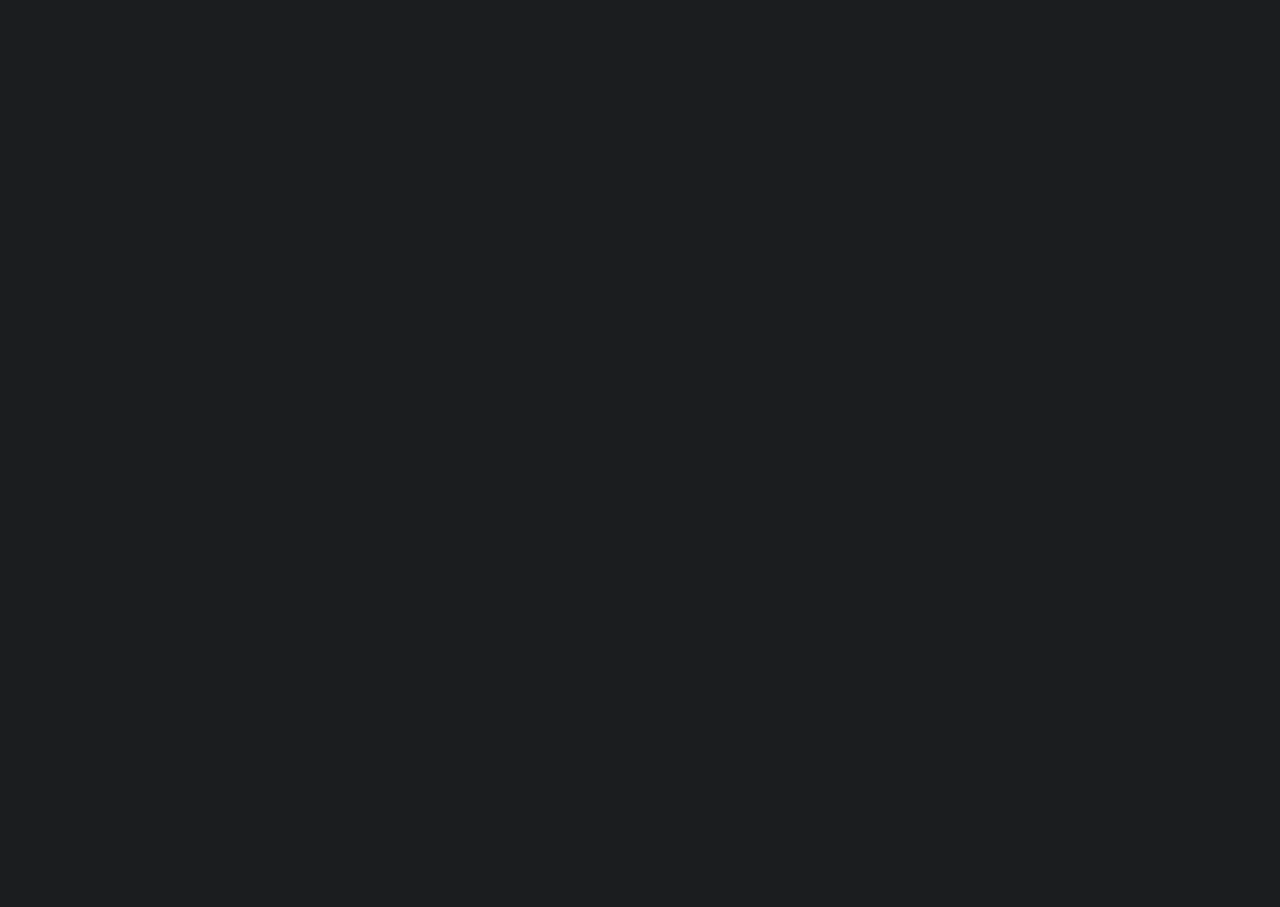
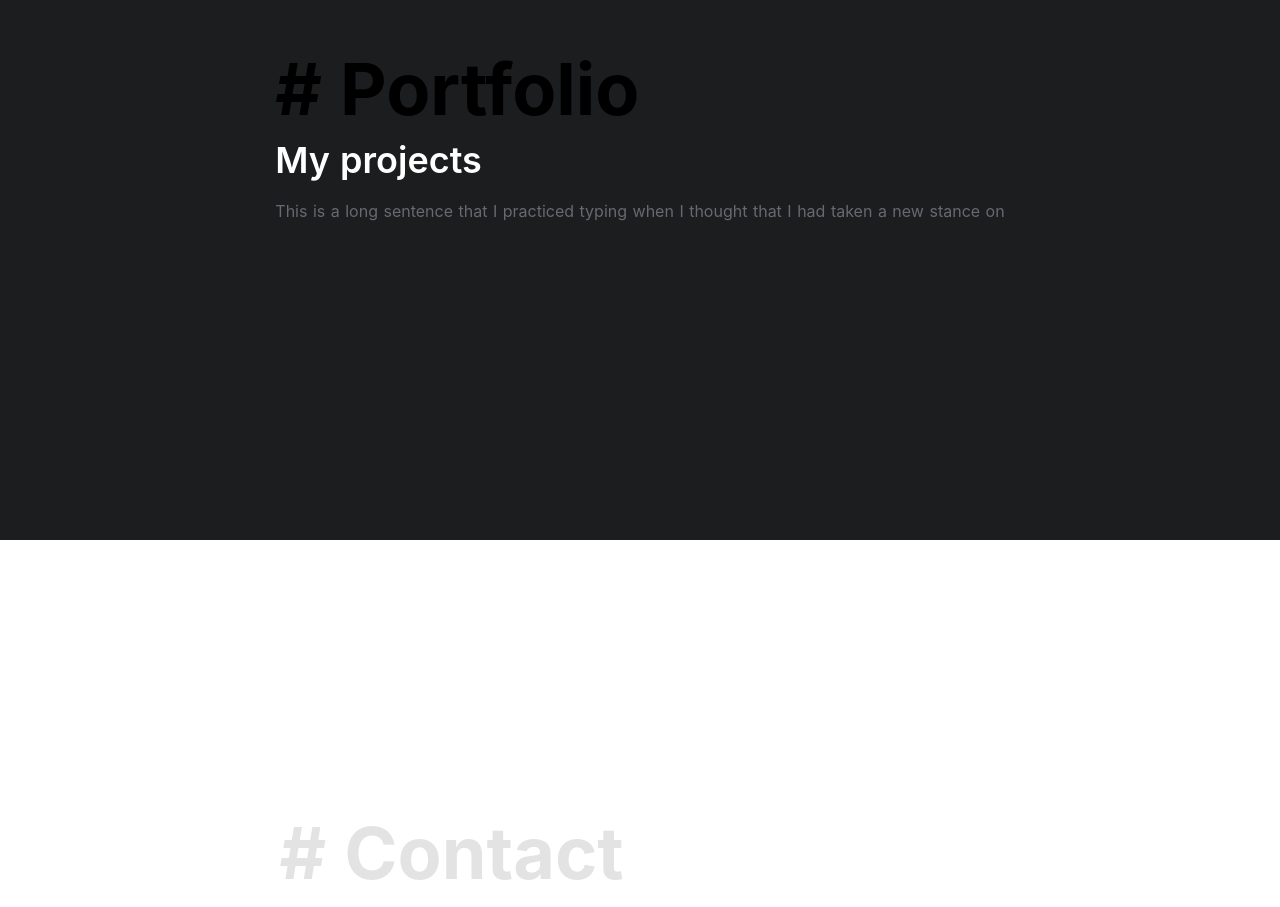
Before and after one commit to timeitel/portfolio-nuxt, a Nuxt app: page / in a window 1280 px wide. Shown: the part 1860-2767 px from the top of the page. Before the commit the page ends 1600 px from the top, so only its background shows below. Built offline with nearby package versions, Linux system fonts and the light colour scheme.

Commit message:
Update styles

```diff
--- a/components/TheAbout.vue
+++ b/components/TheAbout.vue
@@ -11,6 +11,7 @@
         <p class="text-c-grey-3">
           This is a long sentence that I practiced typing when I thought that I had taken a new stance on
         </p>
+        <a class="landing__button button self-center mt-5" href="#portfolio">Portfolio</a>
       </div>
     </section>
   </main>
--- /dev/null
+++ b/components/TheContact.vue
@@ -0,0 +1,47 @@
+<template>
+  <main>
+    <section id="about-me" class="h-screen w-screen bg-c-white grid">
+      <div class="header-group item text-left">
+        <h2 class="section__title text-c-grey-1">
+          # Contact
+        </h2>
+        <h3 class="my-history my-3 text-c-black">
+          My email
+        </h3>
+        <p class="text-c-grey-3">
+          While I'm not currently looking for any opportunities, I'm always open to open source projects
+        </p>
+        <div class="flex justify-center mt-6">
+          <a class="landing__button flex button self-center mr-3" href="#portfolio">
+            <svg class="h-6 w-6 mr-2" fill="currentColor" viewBox="0 0 20 20"><path d="M9 4.804A7.968 7.968 0 005.5 4c-1.255 0-2.443.29-3.5.804v10A7.969 7.969 0 015.5 14c1.669 0 3.218.51 4.5 1.385A7.962 7.962 0 0114.5 14c1.255 0 2.443.29 3.5.804v-10A7.968 7.968 0 0014.5 4c-1.255 0-2.443.29-3.5.804V12a1 1 0 11-2 0V4.804z" /></svg>
+            Resume</a><a class="landing__button flex button self-center" href="#portfolio">
+            <svg class="h-6 w-6 mr-2 " fill="currentColor" viewBox="0 0 20 20"><path d="M2.003 5.884L10 9.882l7.997-3.998A2 2 0 0016 4H4a2 2 0 00-1.997 1.884z" /><path d="M18 8.118l-8 4-8-4V14a2 2 0 002 2h12a2 2 0 002-2V8.118z" /></svg>
+            Contact me</a>
+        </div>
+      </div>
+    </section>
+  </main>
+</template>
+
+<script>
+export default {
+
+}
+</script>
+
+<style lang="scss" scoped>
+#about-me {
+place-items: center;
+}
+
+.my-history {
+  font-size: 2.25rem;
+  font-weight: 600;
+}
+
+.header-group {
+  display: flex;
+  flex-direction: column;
+  justify-content: flex-start;
+}
+</style>
--- a/components/TheNavbar.vue
+++ b/components/TheNavbar.vue
@@ -1,14 +1,14 @@
 <template>
   <header>
     <nav class="p-5 flex justify-between items-center nav-container">
-      <a class="flex hover:text-c-blue" href="#">
+      <a class="flex text-c-grey-2 hover:text-c-blue" href="#">
         <svg class="w-6 h-6 mr-2" fill="currentColor" viewBox="0 0 20 20"><path fill-rule="evenodd" d="M3 5a2 2 0 012-2h10a2 2 0 012 2v8a2 2 0 01-2 2h-2.22l.123.489.804.804A1 1 0 0113 18H7a1 1 0 01-.707-1.707l.804-.804L7.22 15H5a2 2 0 01-2-2V5zm5.771 7H5V5h10v7H8.771z" clip-rule="evenodd" /></svg>
         <span>Tim Eitel</span>
       </a>
       <div class="flex items-center">
-        <a class="mr-6 hover:text-c-blue" href="#">Resume</a>
+        <a class="mr-6 hover:text-c-blue text-c-grey-2" href="#">Resume</a>
         <a class="p-1 hover:text-c-blue" href="#">
-          <svg class="h-6 w-6" fill="currentColor" view-box="0 0 20 20"><path d="M17.293 13.293A8 8 0 016.707 2.707a8.001 8.001 0 1010.586 10.586z" /></svg>
+          <svg class="h-6 w-6 text-c-grey-2 hover:text-c-blue" fill="currentColor" view-box="0 0 20 20"><path d="M17.293 13.293A8 8 0 016.707 2.707a8.001 8.001 0 1010.586 10.586z" /></svg>
           </svg>
         </a>
       </div>
--- /dev/null
+++ b/components/ThePortfolio.vue
@@ -0,0 +1,38 @@
+<template>
+  <section id="portfolio" class="h-screen w-screen bg-c-dark grid">
+    <div class="header-group item text-left">
+      <h2 class="section__title text-c-black">
+        # Portfolio
+      </h2>
+      <h3 class="my-history my-3 text-c-white">
+        My projects
+      </h3>
+      <p class="text-c-grey-3">
+        This is a long sentence that I practiced typing when I thought that I had taken a new stance on
+      </p>
+    </div>
+  </section>
+</template>
+
+<script>
+export default {
+
+}
+</script>
+
+<style lang="scss" scoped>
+#portfolio {
+place-items: center;
+}
+
+.my-history {
+  font-size: 2.25rem;
+  font-weight: 600;
+}
+
+.header-group {
+  display: flex;
+  flex-direction: column;
+  justify-content: flex-start;
+}
+</style>
--- a/pages/index.vue
+++ b/pages/index.vue
@@ -4,6 +4,8 @@
     <floating-links />
     <floating-email />
     <the-about />
+    <the-portfolio />
+    <the-contact />
   </div>
 </template>
 
@@ -13,13 +15,17 @@ import TheLanding from '@/components/TheLanding.vue'
 import FloatingLinks from '@/components/FloatingLinks.vue'
 import FloatingEmail from '@/components/FloatingEmail.vue'
 import TheAbout from '@/components/TheAbout.vue'
+import ThePortfolio from '@/components/ThePortfolio.vue'
+import TheContact from '@/components/TheContact.vue'
 
 export default Vue.extend({
   components: {
     FloatingLinks,
     FloatingEmail,
     TheLanding,
-    TheAbout
+    TheAbout,
+    ThePortfolio,
+    TheContact
   },
   head () {
     return {
@@ -40,6 +46,7 @@ export default Vue.extend({
 
 html {
   scroll-behavior: smooth;
+  overflow-x: hidden;
 }
 
 body {
```
